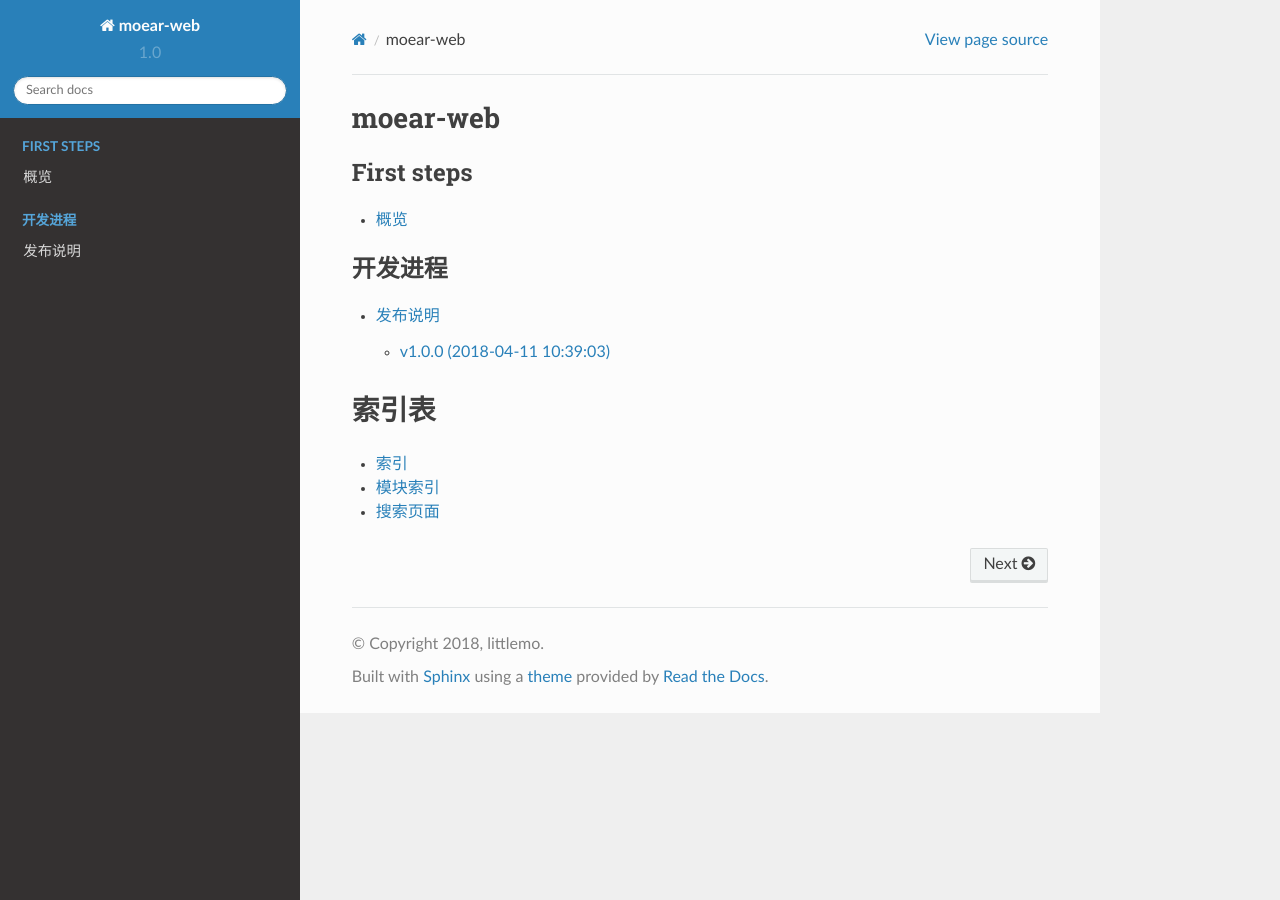
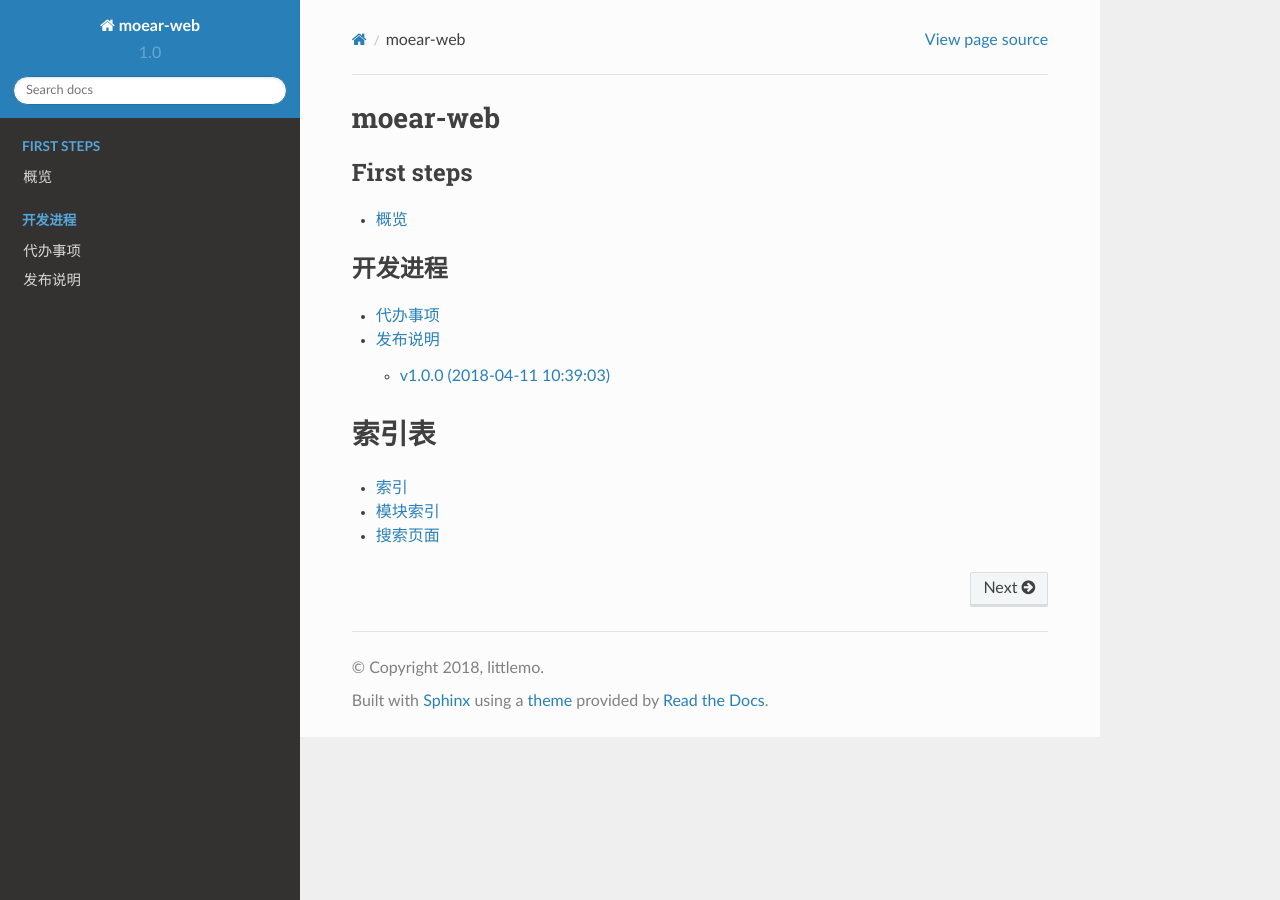
Before and after one commit to littlemo/moear-web, a Sphinx documentation site: the page built from docs/source/index.rst, in a window 1280 px wide. Built offline with Sphinx 7.4.7 and the Read the Docs theme 2.0.0, drawn with Linux system fonts in a browser that asks for light colours; formulas are drawn with MathJax 3.

Commit message:
F: 实现todo列表页，并添加到主索引页中

```diff
--- /dev/null
+++ b/docs/source/development/todo.rst
@@ -0,0 +1,7 @@
+.. _development-todo:
+
+========
+代办事项
+========
+
+.. todolist::
--- a/docs/source/index.rst
+++ b/docs/source/index.rst
@@ -16,6 +16,7 @@ moear-web
 .. toctree::
    :caption: 开发进程
 
+   development/todo
    development/release
 
 
```
